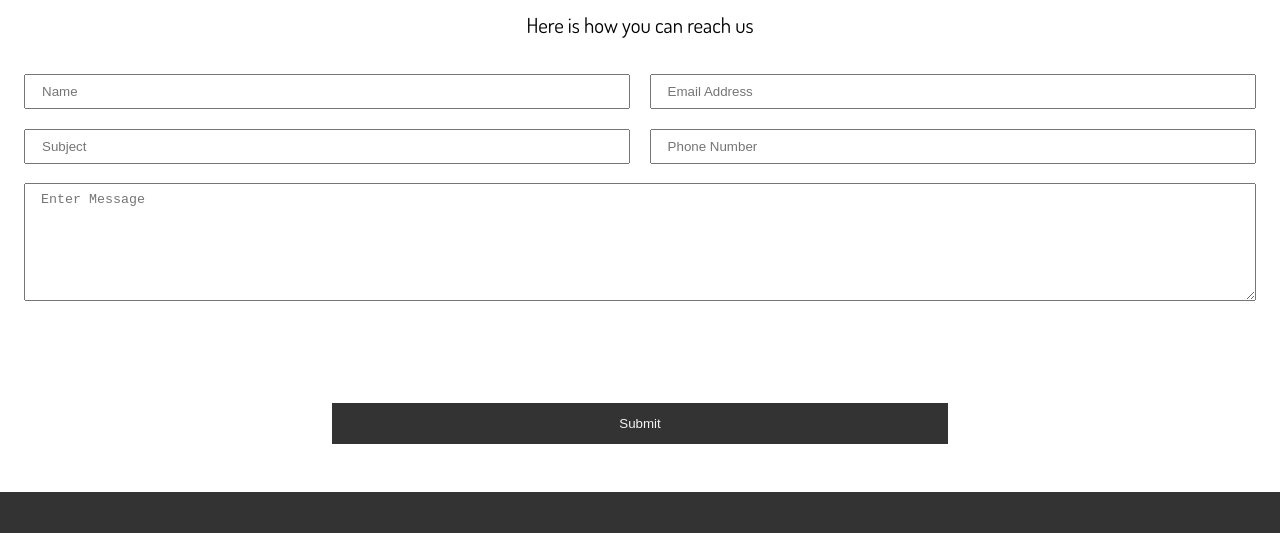
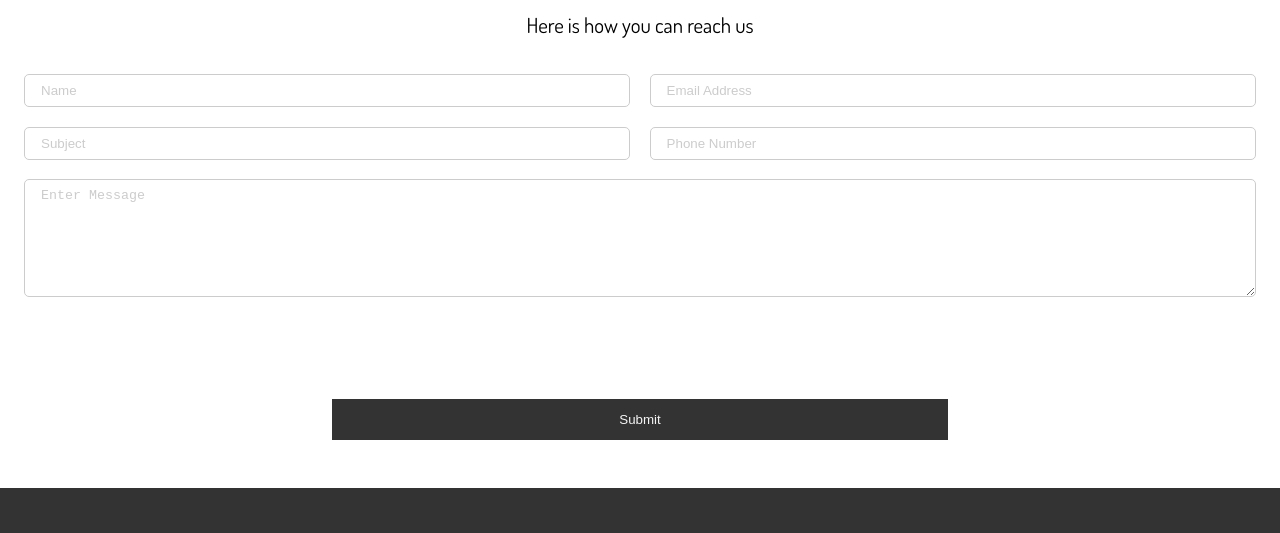
Before and after one commit to Schlickmann/jsd-website, a website: page dist/contact.html in a window 1280 px wide. Shown: the part 207-740 px from the top of the page. Drawn offline with Linux system fonts and the light colour scheme.

Commit message:
removed some default styles

```diff
--- a/scss/main.scss
+++ b/scss/main.scss
@@ -21,6 +21,19 @@ a {
 
 ul {
   list-style: none;
+}
+
+input, textarea {
+  border: 1px solid $medium-color;
+  border-radius: 5px;
+}
+
+input::placeholder, textarea::placeholder {
+  color: $medium-color;
+}
+
+input:focus, textarea:focus {
+  outline: none;
 }
 
 h2,
```
Also changed, not shown: dist/css/main.css.
